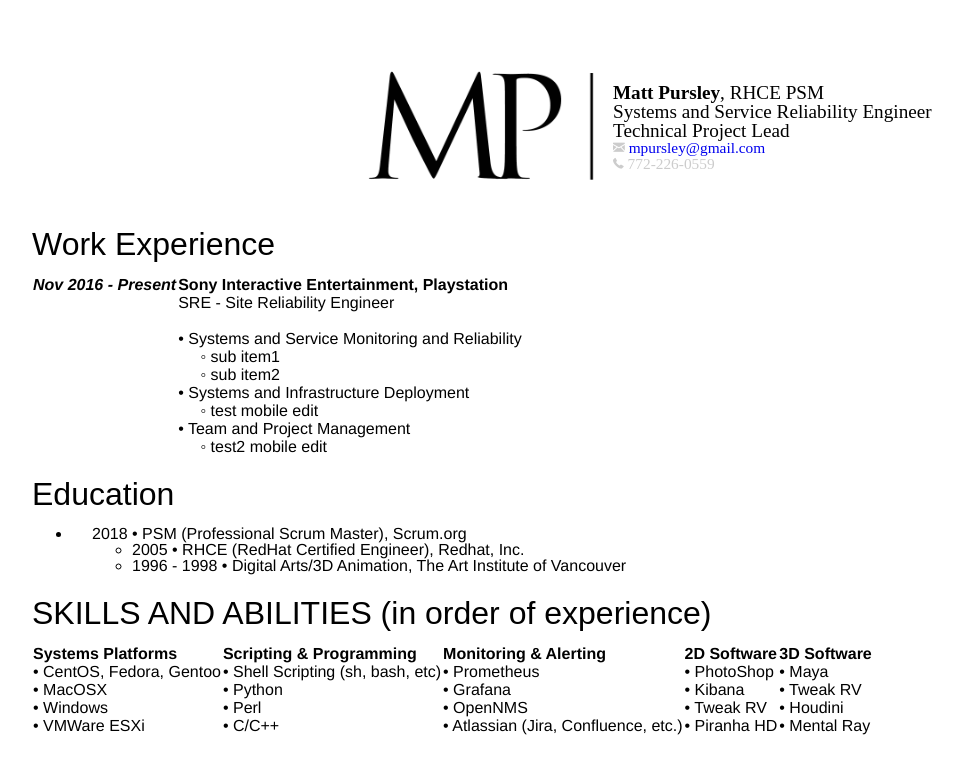
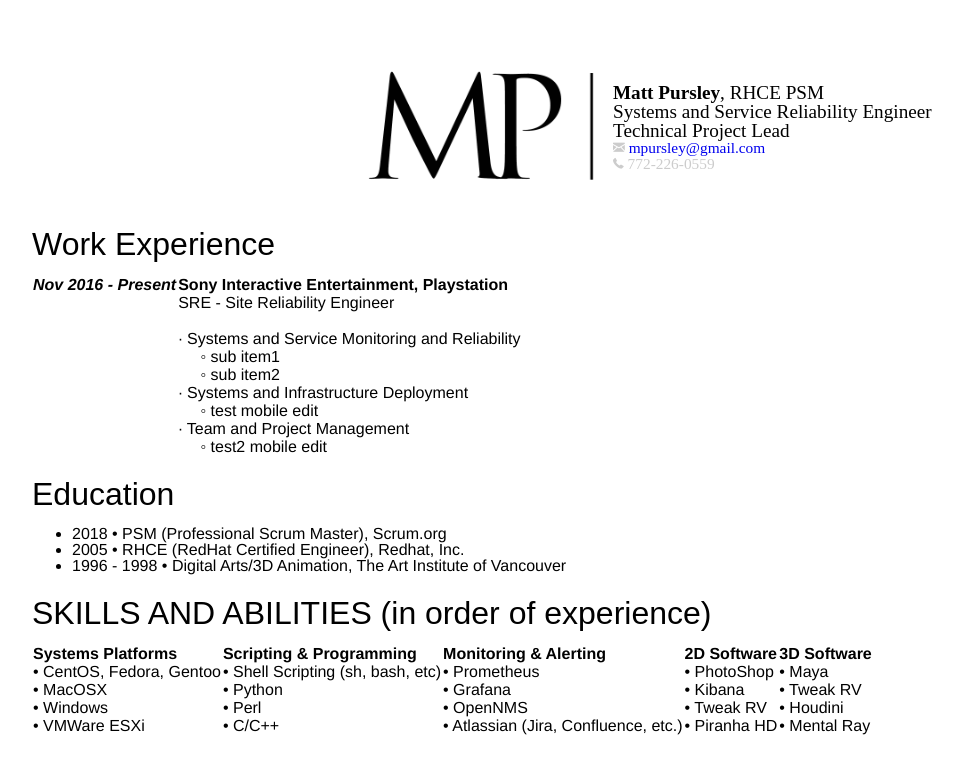
Before and after one commit to mpursley/mpursley.github.io, a Jekyll site: the page built from index_resume_short.md, in a window 1280 px wide. Shown: the top 774 px of the page, without its empty margins (16-979 px from the left). Built offline with Jekyll 4.4.1, drawn with Linux system fonts in a browser that asks for light colours.

```diff
--- a/index_resume_short.md
+++ b/index_resume_short.md
@@ -31,20 +31,20 @@ _Nov 2016 - Present_ | __Sony Interactive Entertainment, Playstation__
 ---------------------|------------------------------------------------
 &nbsp; | SRE - Site Reliability Engineer
 &nbsp; |
-&nbsp; | • Systems and Service Monitoring and Reliability
+&nbsp; | ∙ Systems and Service Monitoring and Reliability
 &nbsp; | &nbsp;&nbsp;&nbsp;&nbsp;  ◦ sub item1
 &nbsp; | &nbsp;&nbsp;&nbsp;&nbsp;  ◦ sub item2
-&nbsp; | • Systems and Infrastructure Deployment
+&nbsp; | ∙ Systems and Infrastructure Deployment
 &nbsp; | &nbsp;&nbsp;&nbsp;&nbsp;  ◦ test mobile edit
-&nbsp; | • Team and Project Management
+&nbsp; | ∙ Team and Project Management
 &nbsp; | &nbsp;&nbsp;&nbsp;&nbsp;  ◦ test2 mobile edit
 
 
 ## Education
 
 * 2018 • PSM (Professional Scrum Master), Scrum.org
-  * 2005 • RHCE (RedHat Certified Engineer), Redhat, Inc.
-  * 1996 - 1998 • Digital Arts/3D Animation, The Art Institute of Vancouver
+* 2005 • RHCE (RedHat Certified Engineer), Redhat, Inc.
+* 1996 - 1998 • Digital Arts/3D Animation, The Art Institute of Vancouver
 
 
 ## SKILLS AND ABILITIES (in order of experience)
```
